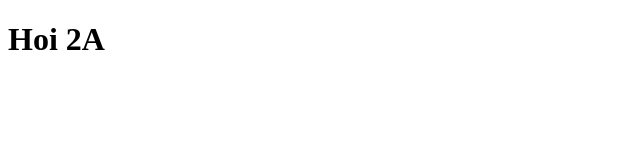
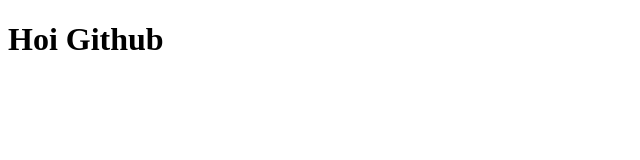
Before and after one commit to mondayrunner/1a, a plain HTML site: page index.html in a window 1280 px wide. Shown: the whole page, without its empty margins (0-640 px from the left). Drawn offline with Linux system fonts and the light colour scheme.

Commit message:
Revert "Changed title"
This reverts commit 399d8bbdb54026ac7db57cccb73ae4717087a634.

```diff
--- a/index.html
+++ b/index.html
@@ -5,8 +5,6 @@
 </head>
 <body>
 
-
-	<h1>Hoi 2A</h1>
-
+	<h1>Hoi Github</h1>
 </body>
 </html>
```
